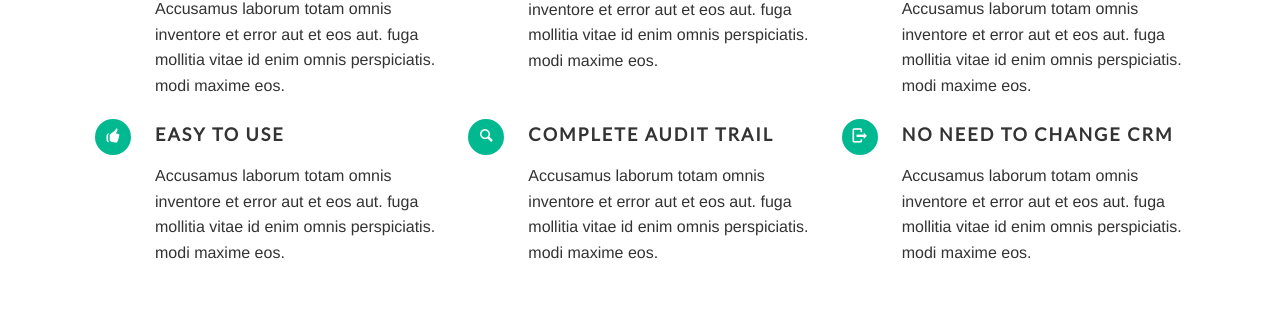
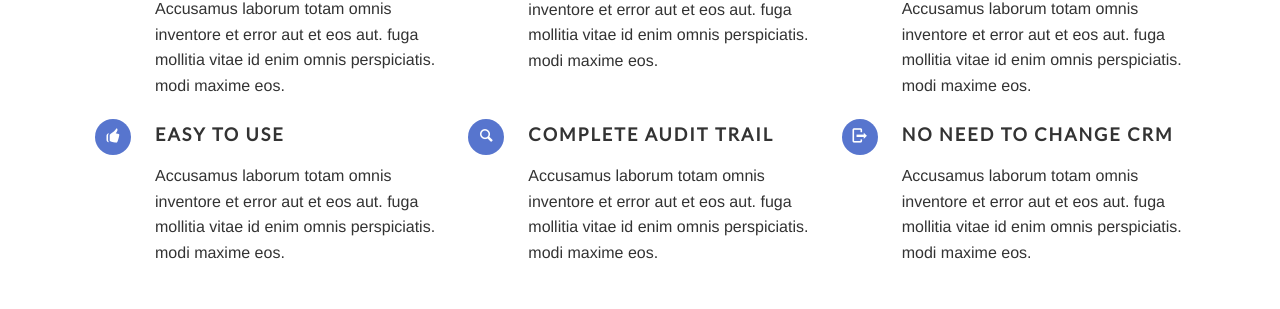
Before and after one commit to hystreet/hystreet.github.io, a Jekyll site: the page built from index.html, in a window 1280 px wide. Shown: the part 2057-2366 px from the top of the page. Built offline with Jekyll 4.4.1, drawn with Linux system fonts in a browser that asks for light colours; some web fonts are replaced.

Commit message:
Updating green icons to blue

```diff
--- a/css/style.css
+++ b/css/style.css
@@ -186,7 +186,7 @@ h1, h2, h3, h4 {
   float: left;
 }
 .icon-text i.yellow {
-  background: #00b991;
+  background: #5775ce;
 }
 .icon-text h3, .icon-text p {
   margin-left: 60px;
```
